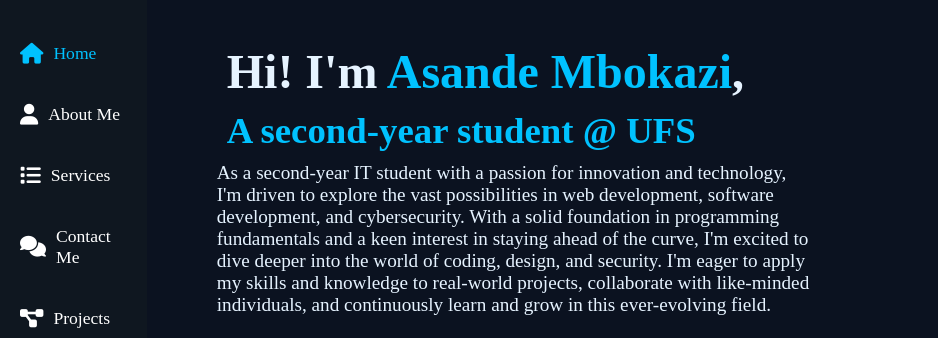
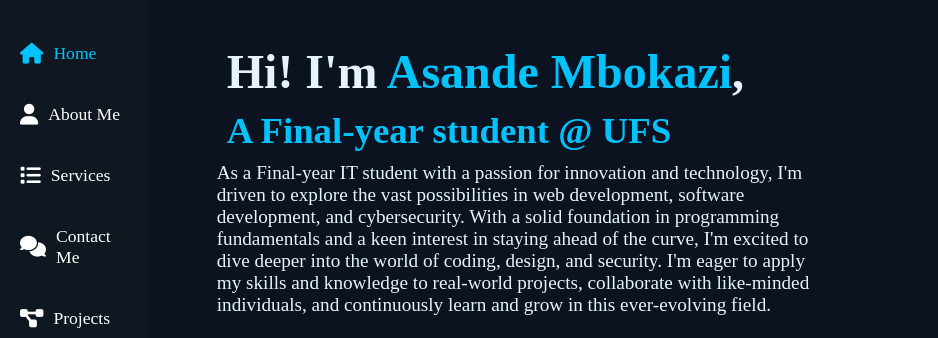
Before and after one commit to asandembokazisolutions/3d-Portfolio, a plain HTML site: page index.html in a window 1280 px wide. Shown: the part 184-522 px from the top of the page, 0-938 px from the left. Drawn offline with nearby package versions, Linux system fonts and the light colour scheme; a web font is replaced by a local one.

Commit message:
Update student status and age in index.html

```diff
--- a/index.html
+++ b/index.html
@@ -46,8 +46,8 @@
                 <div class="swiper-slide home-slide">
                     <div class="HomeContent">
                         <h1>Hi! I'm <span class="stylized-name">Asande Mbokazi</span>,</h1>
-                        <h2><span class="professions">A second-year student @ UFS</span></h2>
-                        <p class="heroline">As a second-year IT student with a passion for innovation and technology,
+                        <h2><span class="professions">A Final-year student @ UFS</span></h2>
+                        <p class="heroline">As a Final-year IT student with a passion for innovation and technology,
                             I'm driven to explore the vast possibilities in web development, software development,
                             and cybersecurity. With a solid foundation in programming fundamentals and a keen interest in staying ahead of the curve,
                              I'm excited to dive deeper into the world of coding, design, and security. I'm eager to apply my skills and knowledge to real-world projects,
@@ -81,7 +81,7 @@
                                 <li><span>Experience:</span> N/A </li>
                                 <li><span>Country:</span> South Africa</li>
                                 <li><span>Availability:</span> 24/7</li>
-                                <li><span>Age:</span> 20</li>
+                                <li><span>Age:</span> 21</li>
                                 <li><span>Phone:</span> +27714981612</li>
                                 <li><span>Language Used:</span> HTML, CSS, JS</li>
                                 <li><span>Degree:</span> Currently persuing it...</li>
```
